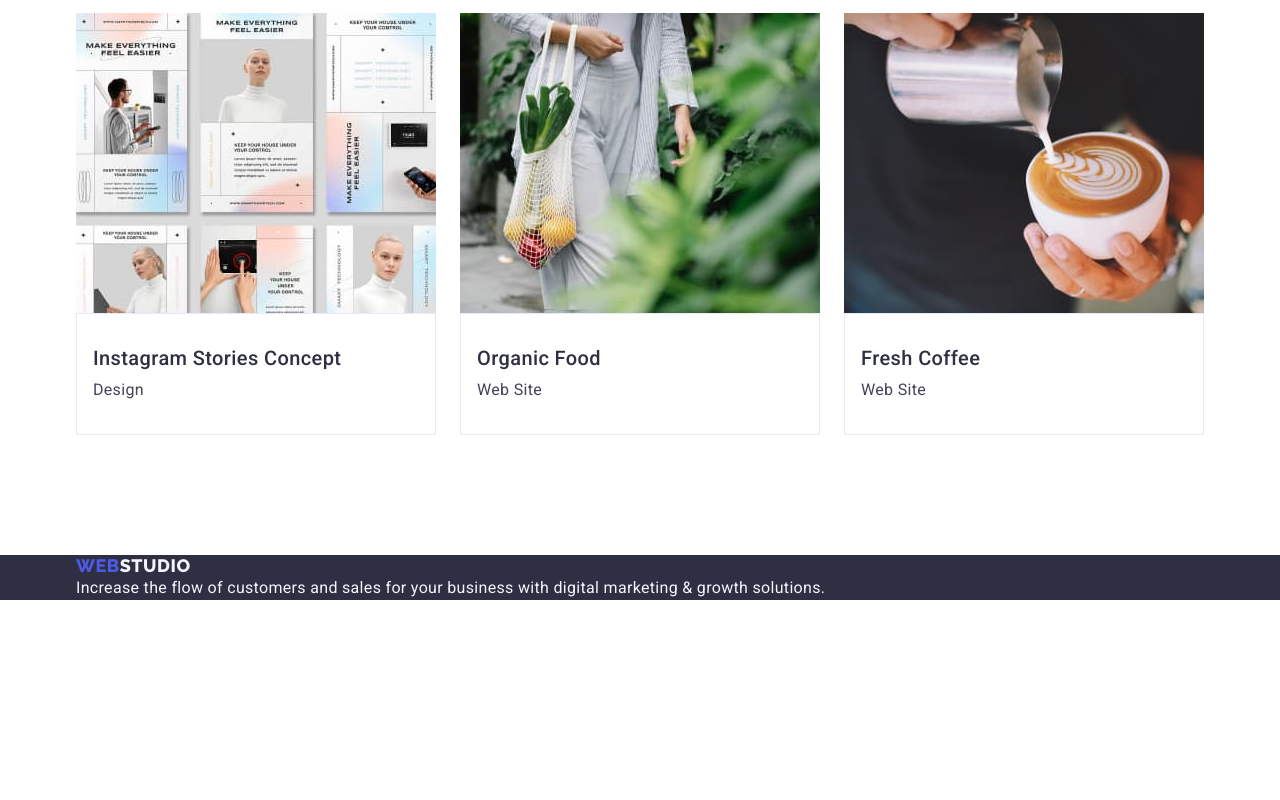
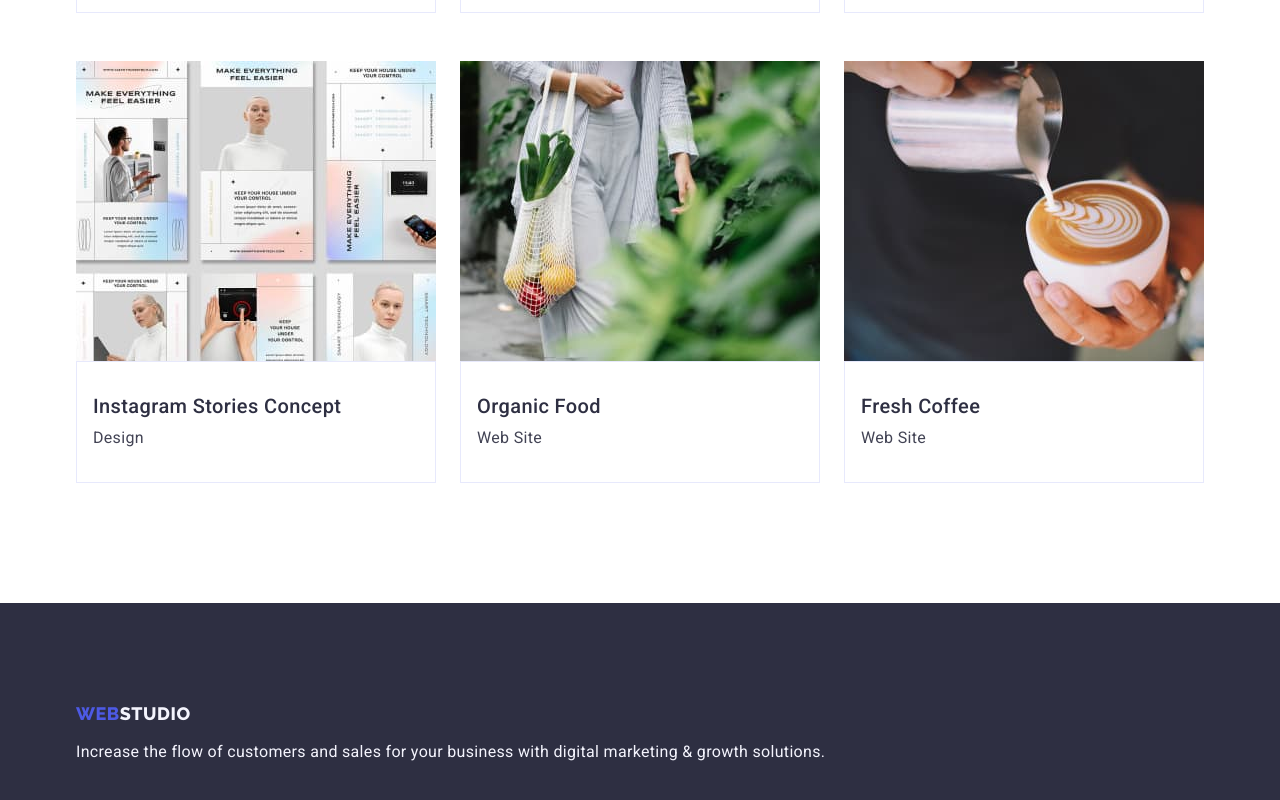
Before and after one commit to IamLoren/goit-markup-hw-03, a plain HTML site: page portfolio.html in a window 1280 px wide. Shown: the part 1194-1994 px from the top of the page. Before the commit the page ends 1794 px from the top, so only its background shows below. Drawn offline with nearby package versions, Linux system fonts and the light colour scheme.

Commit message:
fixed mistakes

```diff
--- a/css/styles.css
+++ b/css/styles.css
@@ -278,11 +278,14 @@ img {
 /* FOOTER */
 
 footer {
+    padding: 100px 0;
     background-color: var(--clr-dark-blue);
 }
 
 .footerlogo {
     color: var(--clr-blue-primary);
+    display: inline-block;
+    margin-bottom: 16px;
 }
 
 .footer-description {
@@ -337,10 +340,12 @@ footer {
     justify-content: center;
     flex-wrap: wrap;
     gap: 24px;
+    row-gap: 48px;
 }
 
 .portfolio-card {
     width: 360px;
+    border-top: none;
 }
 
 .card-description {
```
